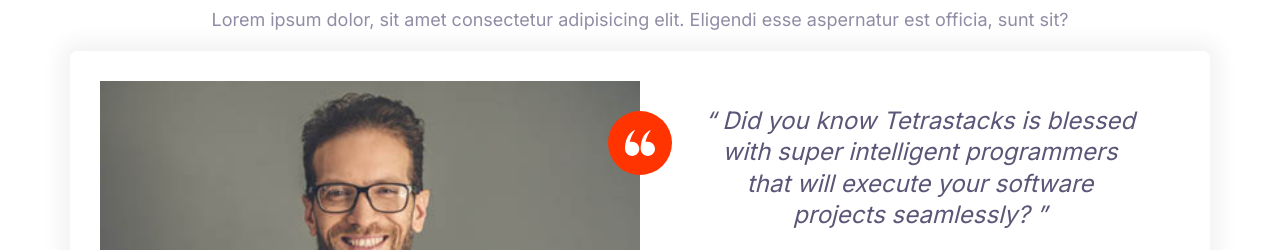
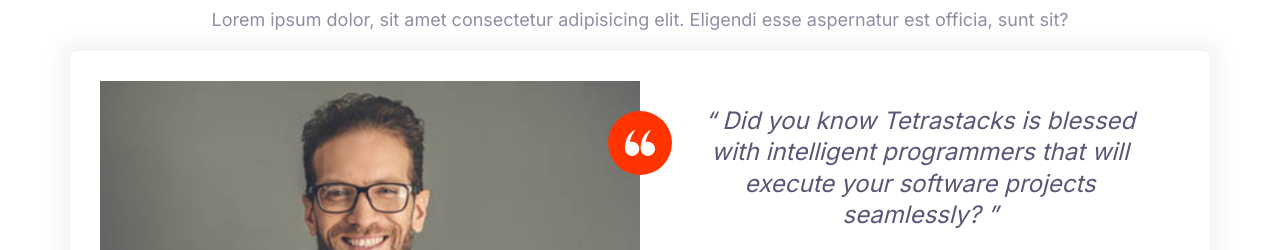
Before and after one commit to ActiveStacks/tetraweb, a plain HTML site: page index.htm in a window 1280 px wide. Shown: the part 81-331 px from the top of the page. Drawn offline with Linux system fonts and the light colour scheme.

Commit message:
testimonials block

```diff
--- a/index.htm
+++ b/index.htm
@@ -33,7 +33,7 @@
 
                         <blockquote class="quote">
                             <p class="quote__text">
-                                Did you know Tetrastacks is blessed with super intelligent programmers that will execute
+                                Did you know Tetrastacks is blessed with intelligent programmers that will execute
                                 your
                                 software projects seamlessly?
                             </p>
```
